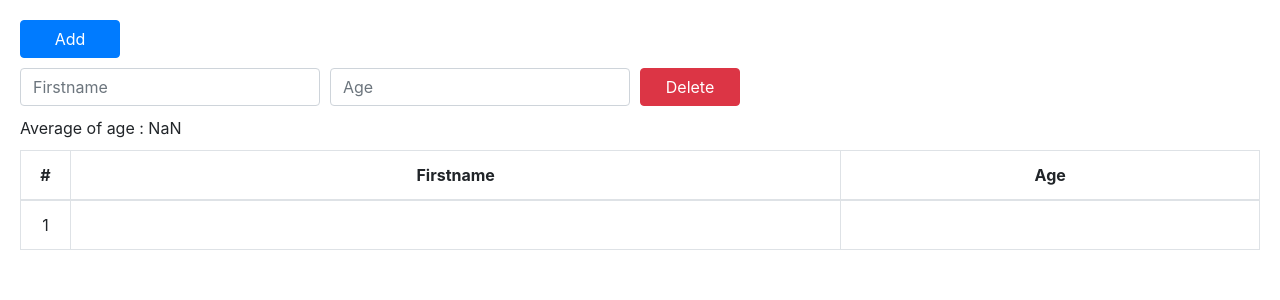
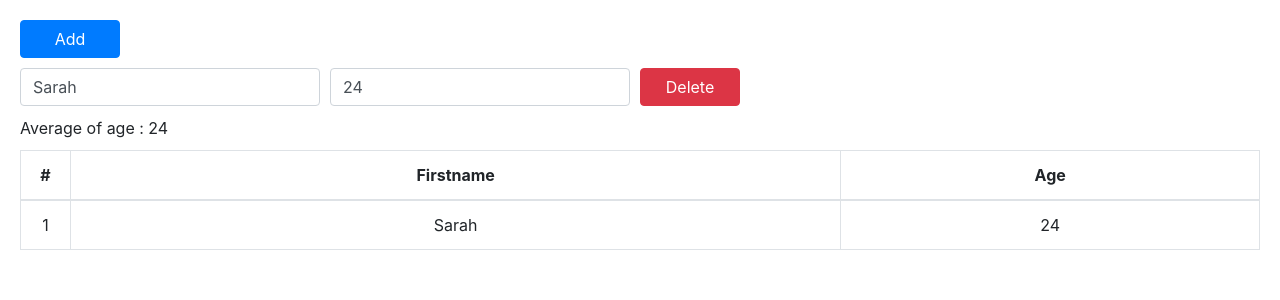
Before and after one commit to SarahAyuNanda/simple-dynamic-add-delete, a React (Create React App) app: page / in a window 1280 px wide. Shown: the top 300 px of the page. Built offline with nearby package versions, Linux system fonts and the light colour scheme.

Commit message:
Change to be class component

```diff
--- a/src/App.js
+++ b/src/App.js
@@ -1,48 +1,42 @@
-import React, { useState } from 'react';
+import React, { Component } from 'react';
 
 import 'bootstrap/dist/css/bootstrap.min.css'
-import './App.css';
+import './App.css'
 
-function App() {
-  // list contains state for firstname and age
-  const [inputInfoList, setInputInfoList] = useState([{ firstname: '', age: "" }])
+class App extends Component {
+  state = [
+    {
+      firstname: 'Sarah',
+      age: '24'
+    }
+  ]
 
-  // handle change to input info
-  const handleInputChange = (event, index) => {
+  handleInputChange = (event, index) => {
     const { name, value } = event.target
-    const infoList = [...inputInfoList]
+    const infoList = [...this.state]
     infoList[index][name] = value
-    setInputInfoList(infoList)
+    this.setState({ ...infoList })
   }
 
-  // handle click for delete button
-  const handleDeleteClick = index => {
-    const infoList = [...inputInfoList]
-    infoList.splice(index, 1)
-    setInputInfoList(infoList)
+  handleAddClick = () => {
+    this.setState([...this.state, { firstname: '', age: '' }])
   }
 
-  // handle click for add button
-  const handleAddClick = () => {
-    setInputInfoList([...inputInfoList, { firstname: "", age: "" }])
+  handleDeleteClick = index => {
+    const infoList = [...this.state]
+    infoList.splice(index, 1)
+    this.setState({ ...infoList })
   }
 
-  // handle change to count the average
-  const ageAverage = () => {
-    const sum = inputInfoList.reduce((beforeSum, currentSum) => beforeSum = beforeSum + parseInt(currentSum.age), 0)
-    const length = inputInfoList.length
+  ageAverage = () => {
+    const sum = this.state.reduce((beforeSum, currentSum) => beforeSum = beforeSum + parseInt(currentSum.age), 0)
+    const length = this.state.length
     const average = sum / length
     return average
   }
 
-  return (
-    <div className="App">
-      {/* ADD BUTTON */}
-      <button type="button" class="btn btn-primary" onClick={handleAddClick}>Add</button>
-
-      {/* INPUT FORM */}
-      {inputInfoList.map((data, index) => {
-        return (
+  addFormInput = () => {
+    return this.state.map((data, index) => (
       <div className="Form">
         <input
           type="text"
@@ -51,25 +45,32 @@ function App() {
           class="form-control"
           name="firstname"
           value={data.firstname}
-              onChange={e => handleInputChange(e, index)} />
+          onChange={e => this.handleInputChange(e, index)} />
         <input
           type="number"
           placeholder="Age"
           class="form-control"
           name="age"
           value={data.age}
-              onChange={e => handleInputChange(e, index)} />
-            <button type="button" class="btn btn-danger" onClick={() => handleDeleteClick(index)}>Delete</button>
+          onChange={e => this.handleInputChange(e, index)} />
+        <button type="button" class="btn btn-danger" onClick={() => this.handleDeleteClick(index)}>Delete</button>
       </div>
-        )
-      })}
+    ))
+  }
 
-      {/* SHOW AVERAGE OF AGE */}
+  render() {
+
+
+    return (
+      <div className="App">
+        <button type="button" class="btn btn-primary" onClick={this.handleAddClick}>Add</button>
+
+        {this.addFormInput()}
+
         <div className="Average">
-        Average of age : {inputInfoList.length === 0 ? 0 : ageAverage()}
+          Average of age : {this.ageAverage()}
         </div>
 
-      {/* TABLE */}
         <div class="table-responsive-sm">
           <table class="table table-bordered table-hover">
             <thead>
@@ -80,24 +81,19 @@ function App() {
               </tr>
             </thead>
             <tbody>
-            {inputInfoList.length === 0 ?
+              {this.state.map((data, index) => (
                 <tr align="center">
-                <th colSpan="3" >...No showed data...</th>
-              </tr> :
-              inputInfoList.map((data, index) => (
-                <tr key={index} align="center">
                   <td>{index + 1}</td>
                   <td>{data.firstname}</td>
                   <td>{data.age}</td>
                 </tr>
-              ))
-            }
+              ))}
             </tbody>
           </table>
         </div>
-
       </div>
     );
   }
+}
 
 export default App;
```
Lines whose indentation alone changed are shown as unchanged.
